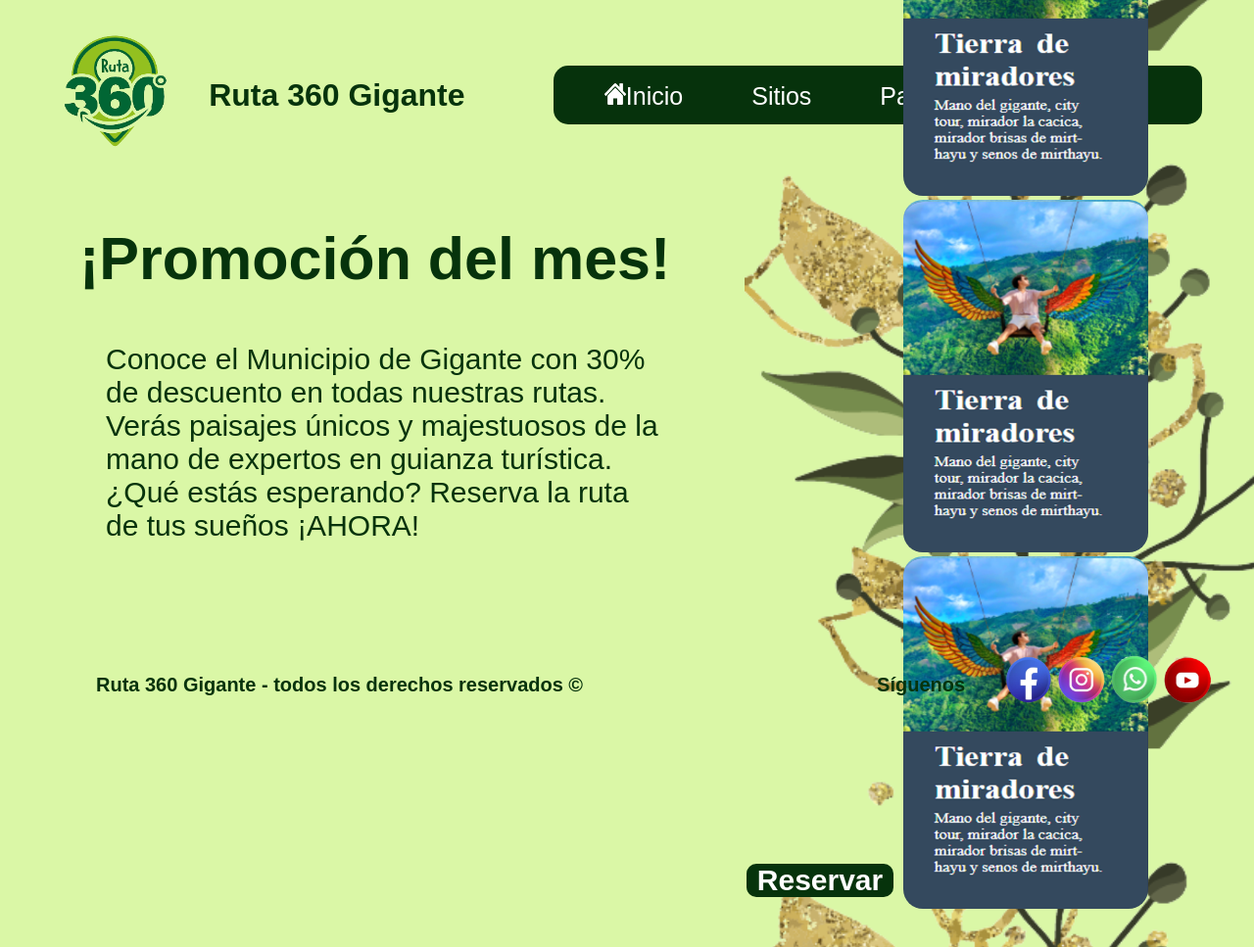
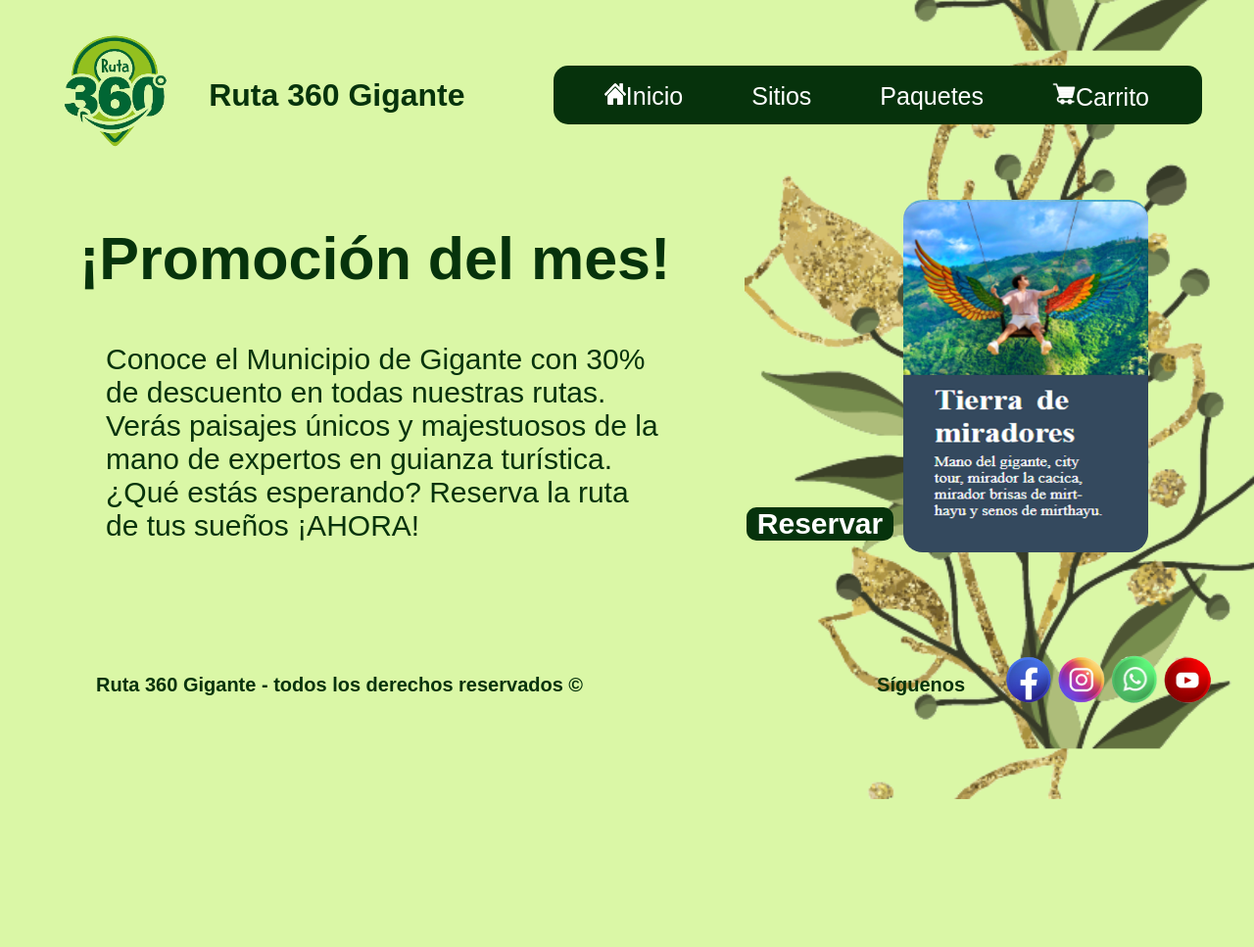
Before and after one commit to juanchoninco26/sena, a PHP site: page /PaginaPrincipal/Promo.php in a window 1280 px wide. Shown: the whole page at 98% size. After the commit the page ends 816 px from the top, so only its background shows below. Run offline with PHP 8.4, Linux system fonts and the light colour scheme.

Commit message:
arreglo de codigo

```diff
--- a/PaginaPrincipal/Promo.php
+++ b/PaginaPrincipal/Promo.php
@@ -51,10 +51,6 @@
       <aside>
             <div class="img2">
               <img src="../imagenes/Imagen1.png" width="250px" height="360px" alt="" style="border-radius: 20px">
-
-              <img src="../imagenes/Imagen1.png" width="250px" height="360px" alt="" style="border-radius: 20px">
-
-              <img src="../imagenes/Imagen1.png" width="250px" height="360px" alt="" style="border-radius: 20px">
             </div>
 
          <div class="Botton">
--- a/estilos/EstilosPromo.css
+++ b/estilos/EstilosPromo.css
@@ -102,6 +102,7 @@ aside {
 }
 
 main aside .img2 {
+
     margin-right: 100px;
 }
 
```
